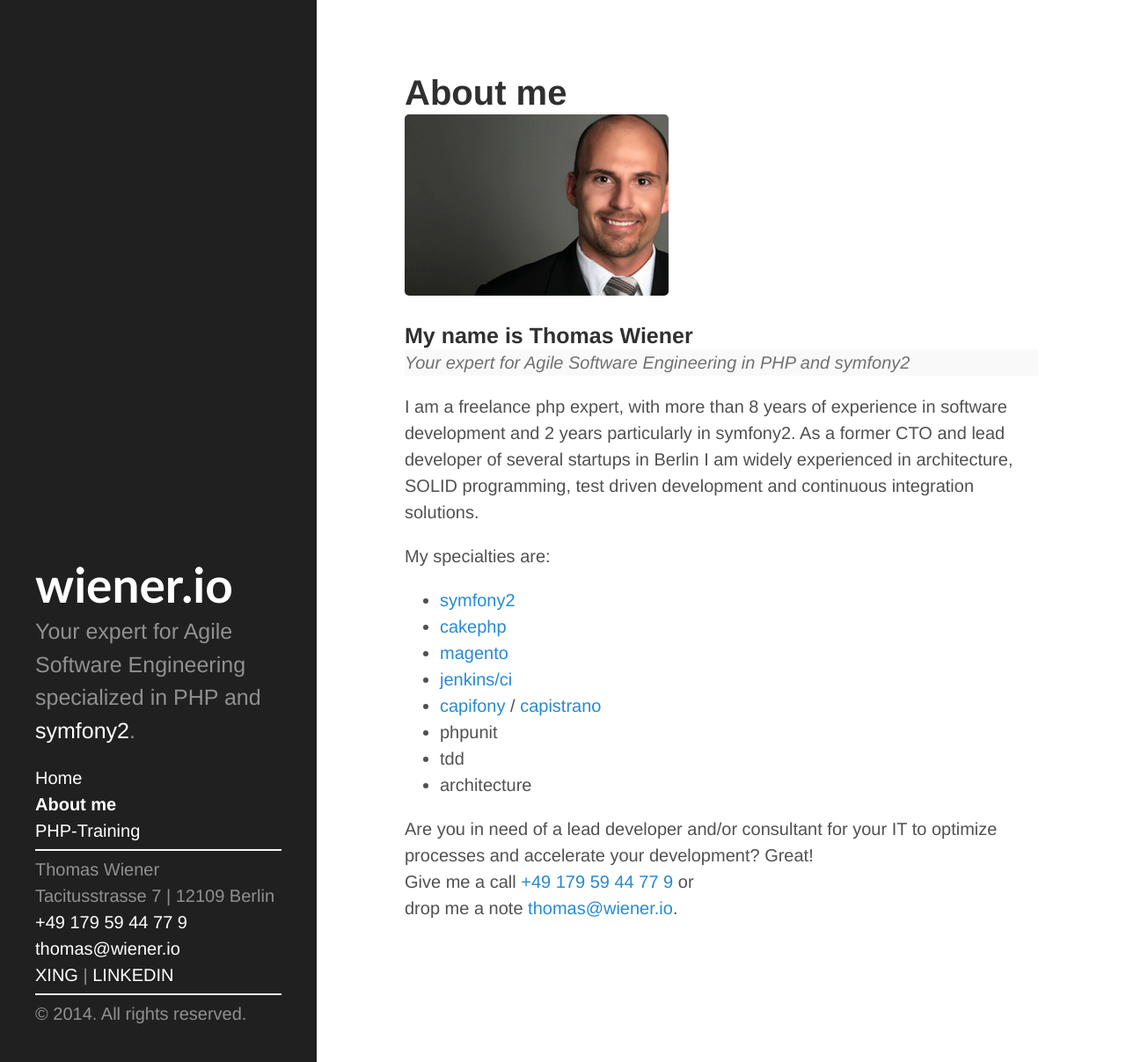
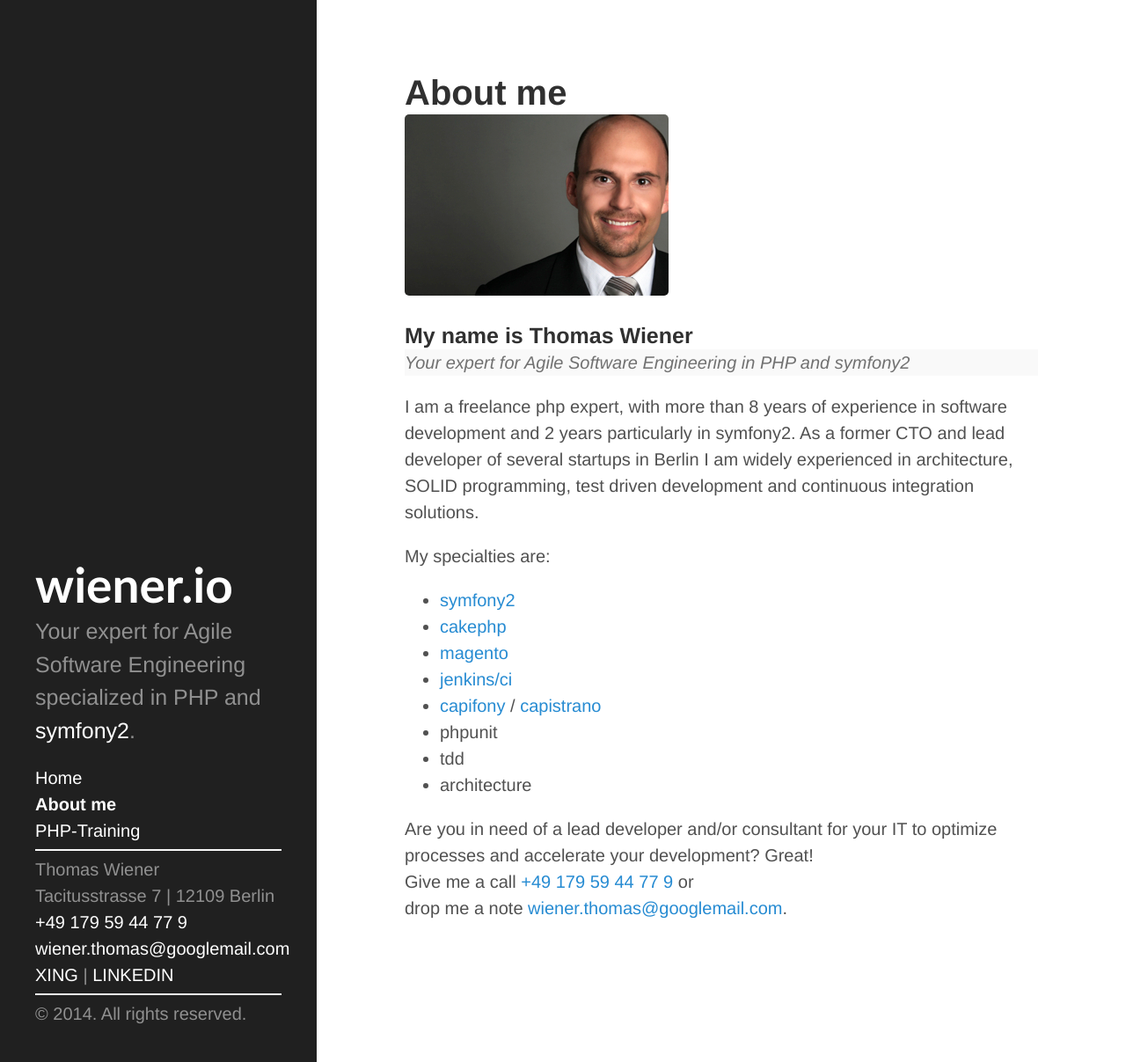
Before and after one commit to thomaswiener/wiener.io, a Jekyll site: the page built from about.md, in a window 1280 px wide and 1207 px high. Shown: the whole window at 88% size. Built offline with Jekyll 4.4.1, drawn with Linux system fonts in a browser that asks for light colours; Markdown is read by kramdown in place of the engine named in the settings.

Commit message:
update email address

```diff
--- a/_includes/sidebar.html
+++ b/_includes/sidebar.html
@@ -35,7 +35,7 @@
         <li class="sidebar-nav-item">Thomas Wiener</li>
         <li class="sidebar-nav-item">Tacitusstrasse 7 | 12109 Berlin</li>
         <li class="sidebar-nav-item"><a href="tel:+49 179 59 44 77 9">+49 179 59 44 77 9</a></li>
-        <li class="sidebar-nav-item"><a href="mailto:thomas@wiener.io">thomas@wiener.io</a></li>
+        <li class="sidebar-nav-item"><a href="mailto:wiener.thomas@googlemail.com">wiener.thomas@googlemail.com</a></li>
         <li class="sidebar-nav-item">
             <a href="https://www.xing.com/profile/Thomas_Wiener4" target="_blank">XING</a> |
             <a href="http://de.linkedin.com/pub/thomas-wiener/18/b34/a39/" target="_blank">LINKEDIN</a>
--- a/about.md
+++ b/about.md
@@ -27,4 +27,4 @@ My specialties are:
 * architecture
 
 Are you in need of a lead developer and/or consultant for your IT to optimize processes and accelerate your development? Great! <br />
-Give me a call <a href="tel:+49 179 59 44 77 9">+49 179 59 44 77 9</a> or <br />drop me a note <a href="mailto:thomas@wiener.io">thomas@wiener.io</a>.
+Give me a call <a href="tel:+49 179 59 44 77 9">+49 179 59 44 77 9</a> or <br />drop me a note <a href="mailto:wiener.thomas@googlemail.com">wiener.thomas@googlemail.com</a>.
```
